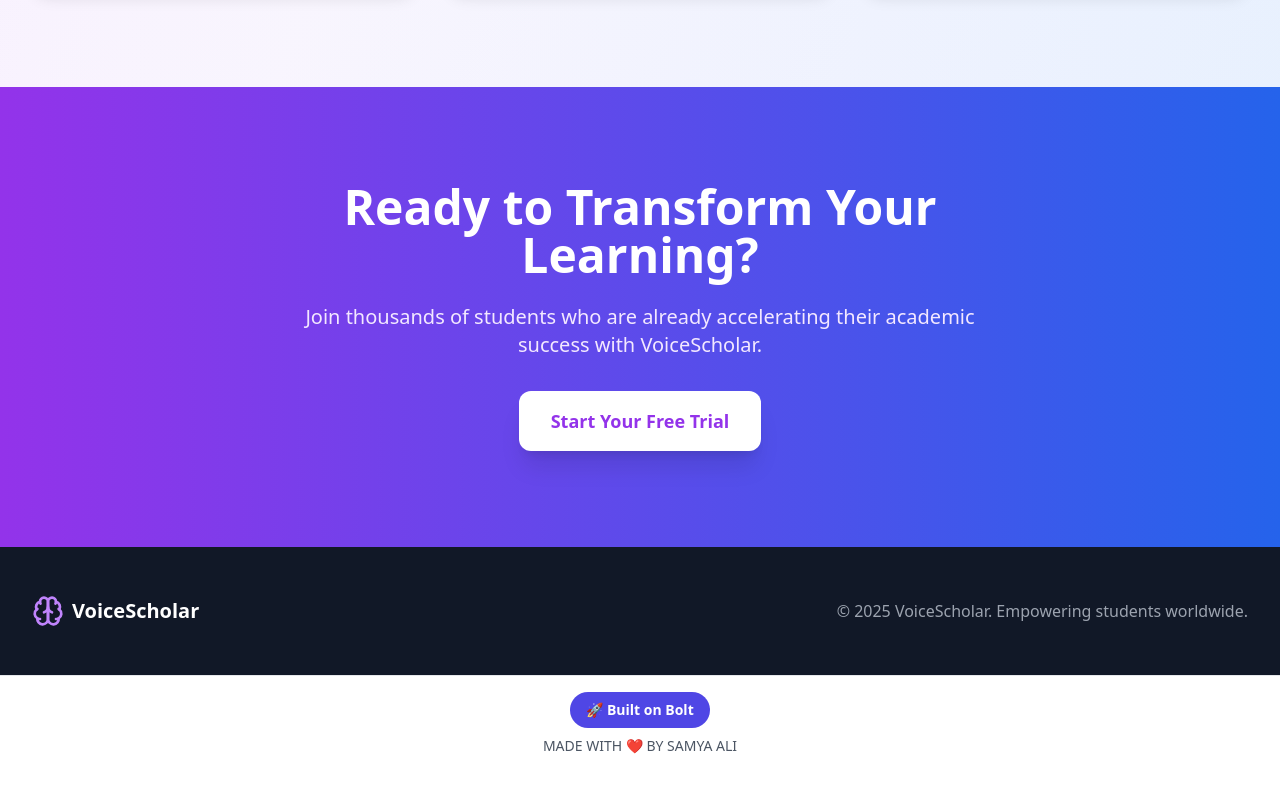
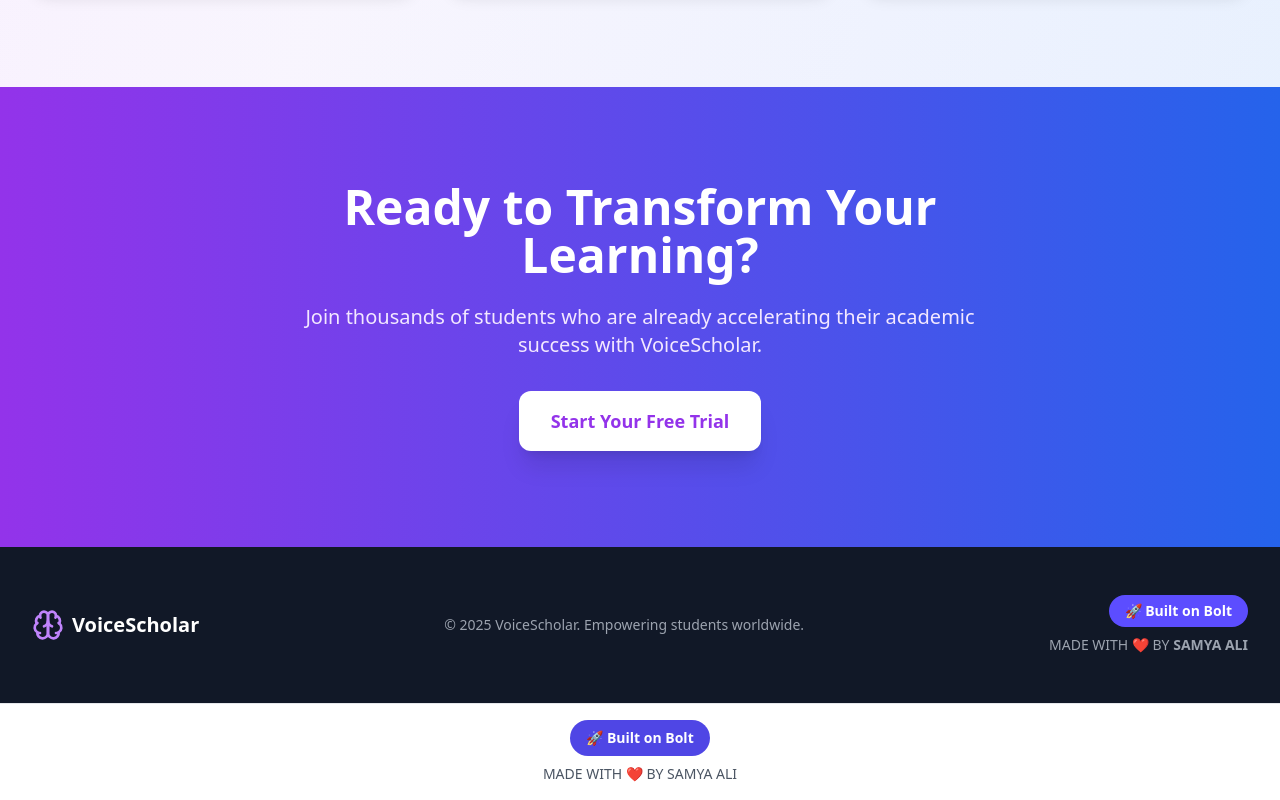
Before and after one commit to SAMYAALI-22/VoiceScholar, a React (Vite) app: page / in a window 1280 px wide. Shown: the part 2087-2887 px from the top of the page. Before the commit the page ends 2859 px from the top, so only its background shows below. Built offline with nearby package versions, Linux system fonts and the light colour scheme; no server answers.

Commit message:
Add Bolt badge and footer credit

```diff
--- a/src/components/HomePage.tsx
+++ b/src/components/HomePage.tsx
@@ -221,18 +221,37 @@ export function HomePage() {
       {/* Footer */}
       <footer className="bg-gray-900 text-white py-12">
         <div className="max-w-7xl mx-auto px-4 sm:px-6 lg:px-8">
-          <div className="flex flex-col md:flex-row justify-between items-center">
-            <div className="flex items-center space-x-2 mb-4 md:mb-0">
+         <div className="flex flex-col md:flex-row justify-between items-center gap-6">
+            {/* Logo & Name */}
+            <div className="flex items-center space-x-2">
               <Brain className="h-8 w-8 text-purple-400" />
               <span className="font-bold text-xl">VoiceScholar</span>
             </div>
-            <div className="text-gray-400 text-center md:text-right">
+
+            {/* Copyright */}
+            <div className="text-gray-400 text-sm text-center md:text-right">
               <p>&copy; 2025 VoiceScholar. Empowering students worldwide.</p>
+            </div>
+
+            {/* Extras: Built on Bolt + Signature */}
+            <div className="flex flex-col items-center md:items-end space-y-2 text-sm text-gray-300">
+              <a
+                href="https://bolt.new"
+                target="_blank"
+                rel="noopener noreferrer"
+                className="inline-flex items-center bg-[#5C4DFF] text-white px-4 py-1.5 rounded-full font-semibold hover:opacity-90 transition"
+              >
+                🚀 Built on Bolt
+              </a>
+              <p className="text-gray-400">
+                MADE WITH <span className="text-red-500">❤️</span> BY <span className="font-semibold">SAMYA ALI</span>
+              </p>
             </div>
           </div>
         </div>
       </footer>
 
+
       <AuthModal isOpen={showAuthModal} onClose={() => setShowAuthModal(false)} />
     </div>
   );
```
